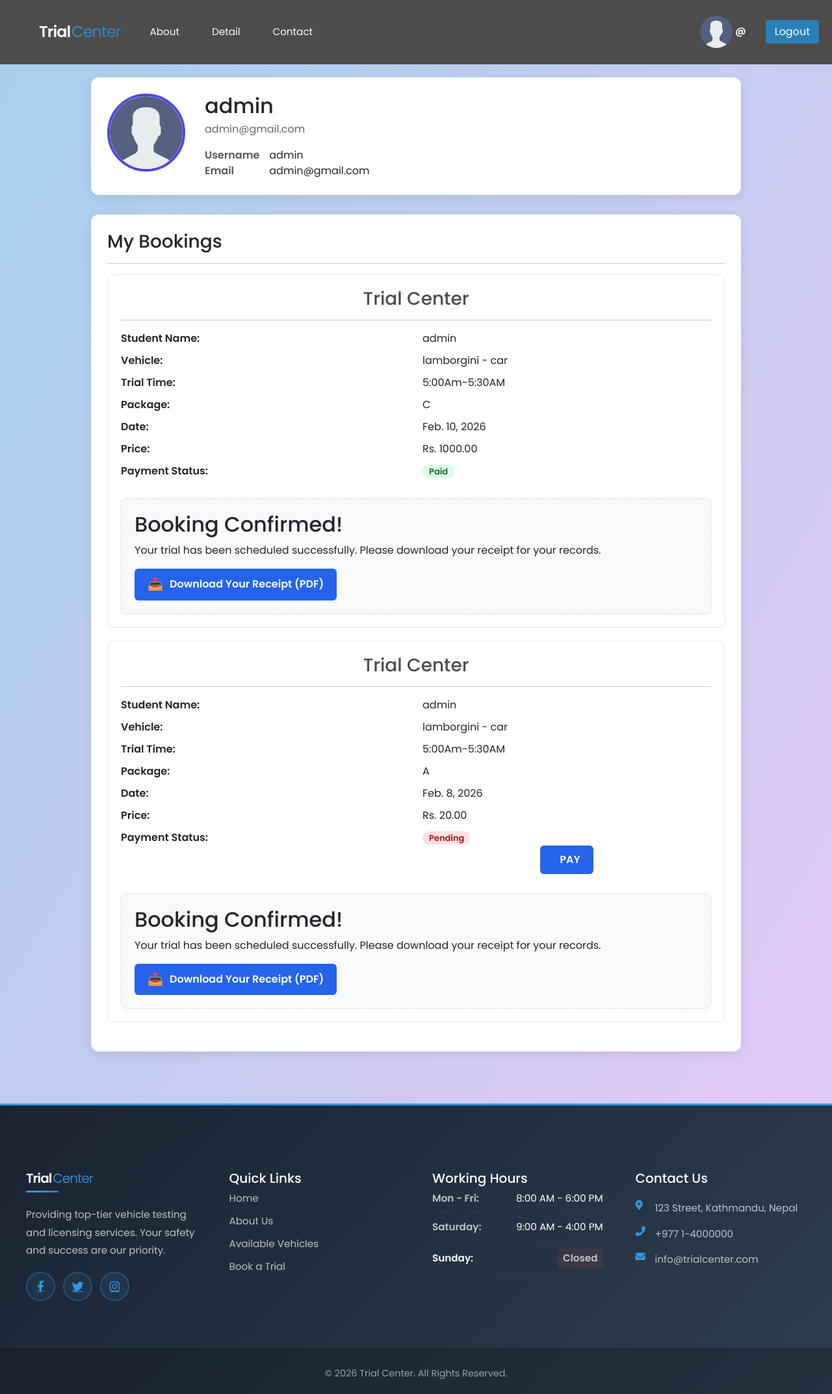
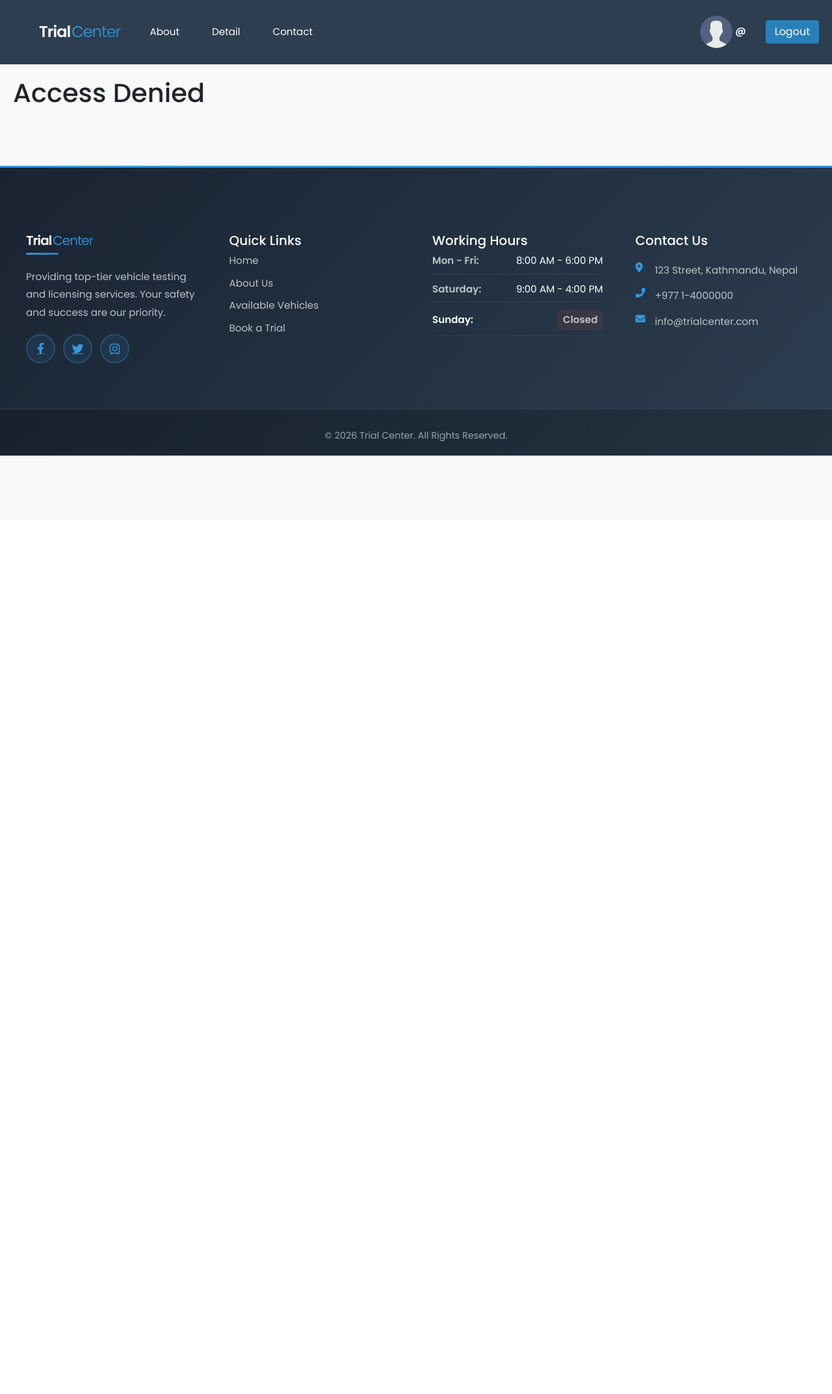
Before and after one commit to sarojdevkota521-s/trial-booking-system, a Django app: page /account/profile/2/ in a window 1280 px wide. Shown: the whole page at 65% size. After the commit the page ends 701 px from the top, so only its background shows below. Run offline with Django 5.2, Linux system fonts and the light colour scheme; data comes from the database, SQL or seed files in the repository; both versions use the stored data as it was after the commit.

Commit message:
complete

```diff
--- a/account/templates/account/profile.html
+++ b/account/templates/account/profile.html
@@ -78,7 +78,7 @@
     color: #991b1b;
   }
 </style>
-
+{% if is_user %}
 <div class="profile-wrapper">
 
   <!-- PROFILE CARD -->
@@ -188,5 +188,8 @@
   </div>
 
 </div>
+{%else%}
+<h1> Access Denied</h1>
+{%endif %}
 
 {% endblock %}
--- a/account/views.py
+++ b/account/views.py
@@ -21,11 +21,12 @@ def profile(request, pk):
     user = get_object_or_404(User, pk=pk)
     obj=Booking.objects.filter(user=user)
     # obj=user.objects.get(user_id=pk)
-
+    is_user=request.user==user
 
     context = {
         'user': user,
         'obj':obj,
+        "is_user":is_user
 
         # 'obj':obj
     }
--- a/static/style.css
+++ b/static/style.css
@@ -11,7 +11,7 @@
 body{
   margin: 0;
   padding: 0;
-  background: linear-gradient(120deg, #a6d0ec, #e9c7f7);
+  background: #f9f9f9;
   min-height: 100vh;
   overflow-y: auto;
 }
--- a/templates/main.html
+++ b/templates/main.html
@@ -15,7 +15,7 @@
     <body>
         <style>
     .nav-container {
-        background-color:  #4e4b4bff; /* Dark background */
+        background-color:  #2c3e50 ; /*#4e4b4bff;  Dark background */
         display: flex;
         align-items: center;
         justify-content: space-between; /* Pushes search to the right */
@@ -68,7 +68,7 @@
     }
 
 </style>
-    <div style="background-color: #4e4b4bff; padding: 20px; display: flex; align-items:center; justify-content: space-between; font-family: Arial, sans-serif;">
+    <div style="background-color: #2c3e50 ; padding: 20px; display: flex; align-items:center; justify-content: space-between; font-family: Arial, sans-serif;">
 
         <!-- Left: Navigation Links -->
        <div class="nav-container">
@@ -179,10 +179,10 @@
         <div class="footer-col">
             <h5>Quick Links</h5>
             <ul>
-                <li><a href="/">Home</a></li>
-                <li><a href="/about">About Us</a></li>
-                <li><a href="/detail">Available Vehicles</a></li>
-                <li><a href="/contact">Book a Trial</a></li>
+                <li><a href="{% url 'home' %}">Home</a></li>
+                <li><a href="{% url 'about' %}">About Us</a></li>
+                <li><a href="{% url 'detail' %}">Available Vehicles</a></li>
+                <li><a href="{% url 'contact' %}">Book a Trial</a></li>
             </ul>
         </div>
 
```
Also changed, not shown: db.sqlite3.
